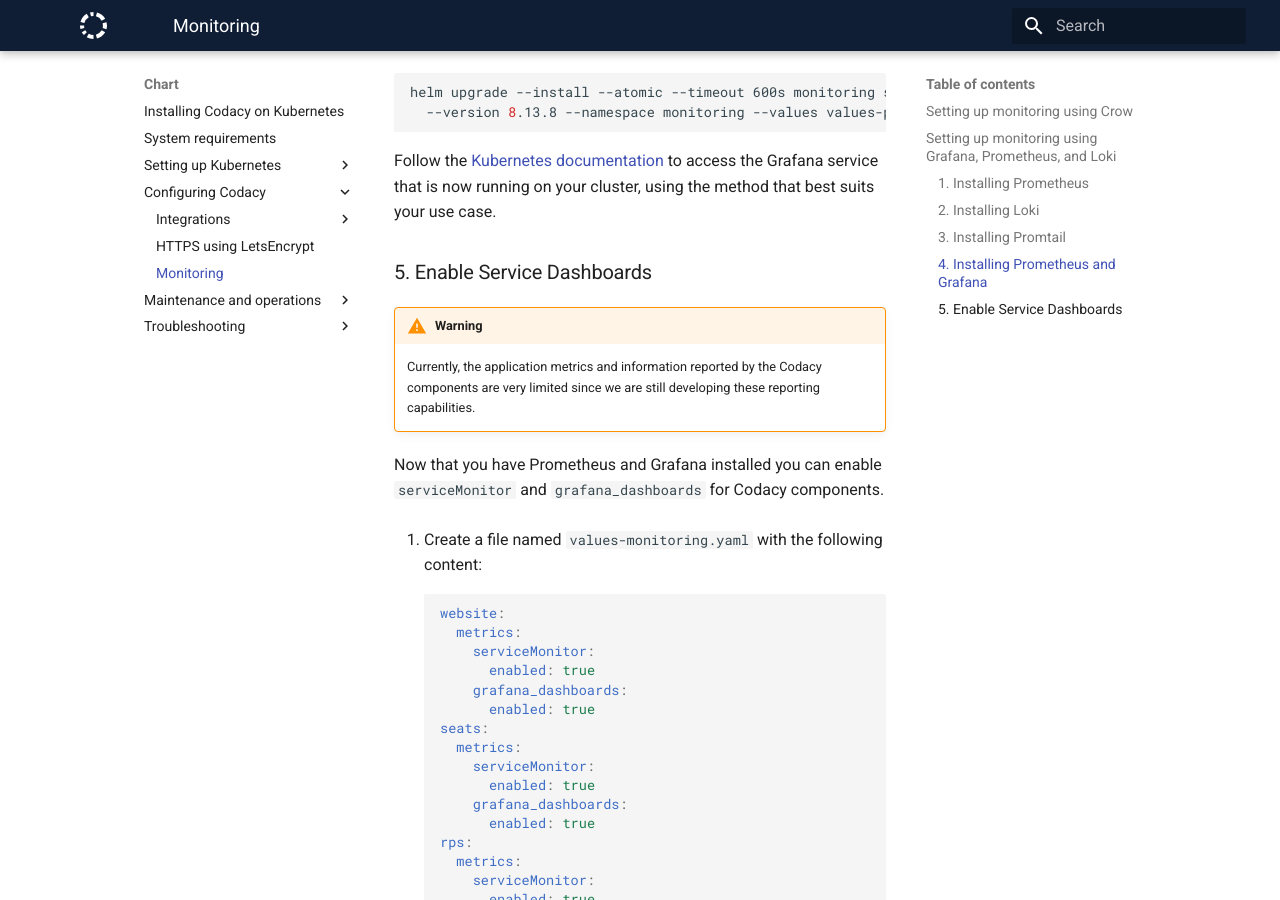
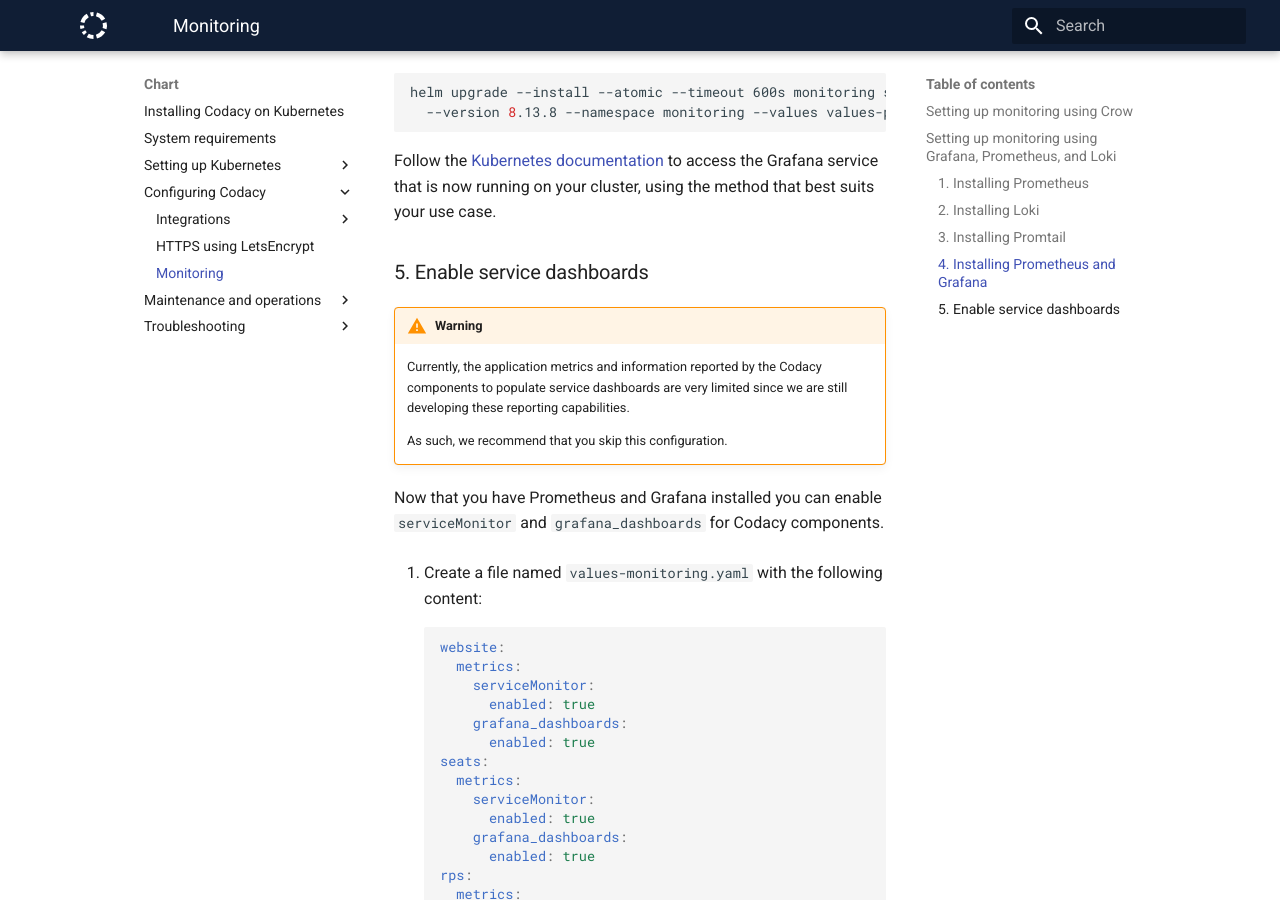
Before and after one commit to codacy/chart, an MkDocs documentation site: the page built from docs/configuration/monitoring.md, in a window 1280 px wide and 900 px high, scrolled down 3111 px. Built offline with MkDocs 1.6.1 and Material for MkDocs 9.7.7, drawn with Linux system fonts in a browser that asks for light colours; comment, search, counter and statistics services are not loaded.

Commit message:
Recommend skipping the configuration to enable service dashboards
Also tweaked the disclaimer.

```diff
--- a/docs/configuration/monitoring.md
+++ b/docs/configuration/monitoring.md
@@ -107,10 +107,12 @@
 
 Follow the [Kubernetes documentation](https://v1-15.docs.kubernetes.io/docs/tasks/administer-cluster/access-cluster-services/#accessing-services-running-on-the-cluster) to access the Grafana service that is now running on your cluster, using the method that best suits your use case.
 
-### 5. Enable Service Dashboards
+### 5. Enable service dashboards
 
 !!! warning
-    Currently, the application metrics and information reported by the Codacy components are very limited since we are still developing these reporting capabilities.
+    Currently, the application metrics and information reported by the Codacy components to populate service dashboards are very limited since we are still developing these reporting capabilities.
+
+    As such, we recommend that you skip this configuration.
 
 Now that you have Prometheus and Grafana installed you can enable `serviceMonitor` and `grafana_dashboards` for Codacy components.
 
```
